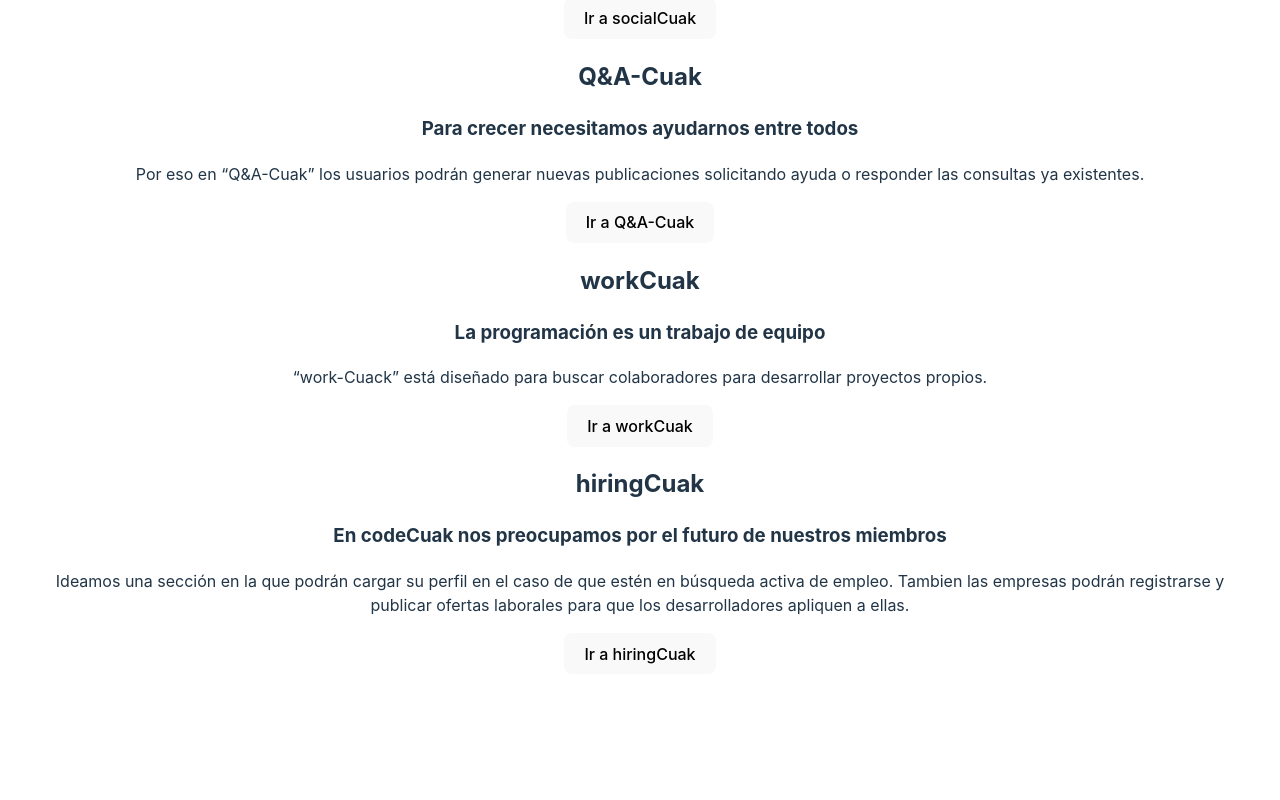
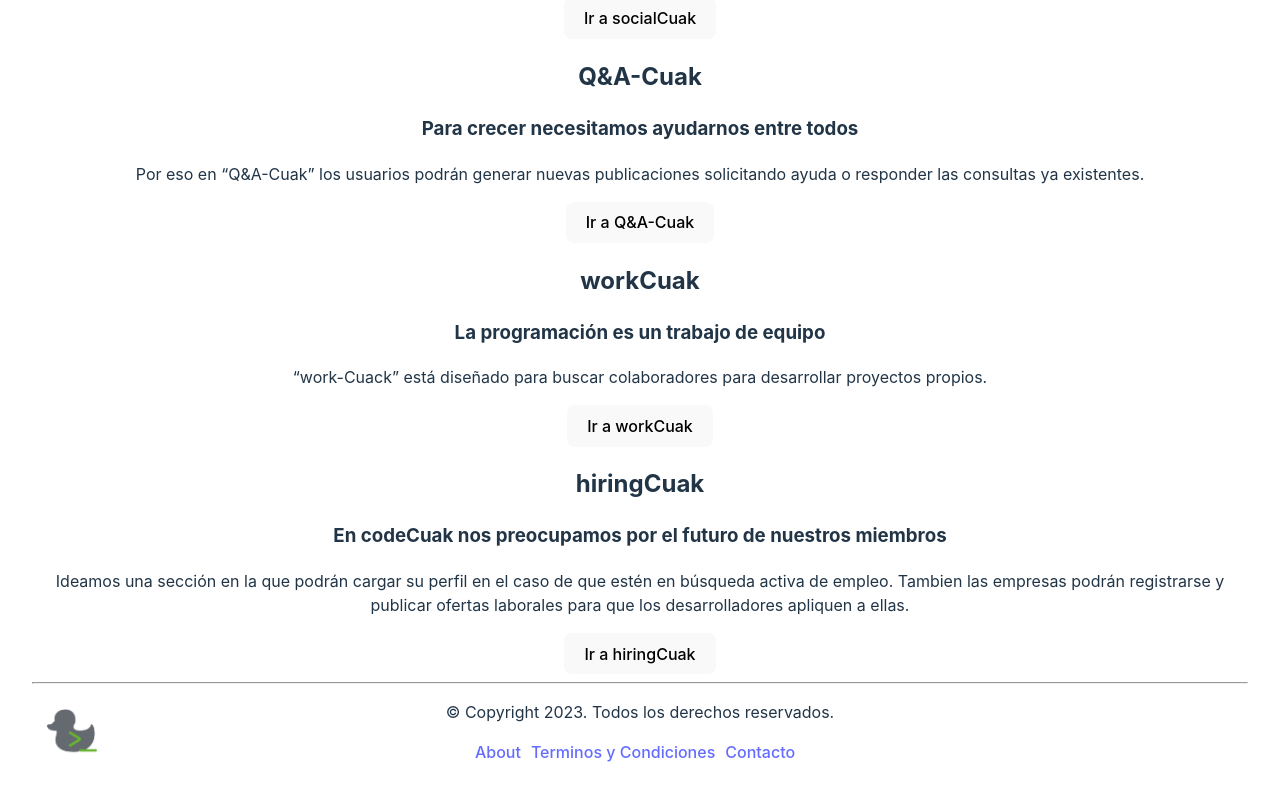
Before and after one commit to SeroTomas/FrontEnd, a React (Vite) app in the folder codecuakfront/: page / in a window 1280 px wide. Shown: the part 466-1266 px from the top of the page. Before the commit the page ends 1172 px from the top, so only its background shows below. Built offline with nearby package versions, Linux system fonts and the light colour scheme.

Commit message:
add footer and new routes(about,contacto y terminos)

```diff
--- a/codecuakfront/src/App.jsx
+++ b/codecuakfront/src/App.jsx
@@ -1,12 +1,15 @@
-import './App.css'
-import { Routes,Route } from 'react-router-dom'
-import Hiring from './components/Hiring/Hiring'
-import Landing from './components/Landing/Landing'
-import QandA from './components/QandA/QandA'
-import Social from './components/Social/Social'
-import Work from './components/Work/Work'
-import Auth from './components/Auth/Auth'
-import User from './components/User/User'
+import "./App.css";
+import { Routes, Route } from "react-router-dom";
+import Hiring from "./components/Hiring/Hiring";
+import Landing from "./components/Landing/Landing";
+import QandA from "./components/QandA/QandA";
+import Social from "./components/Social/Social";
+import Work from "./components/Work/Work";
+import Auth from "./components/Auth/Auth";
+import User from "./components/User/User";
+import About from "./components/About/About";
+import Terminos from "./components/Terminos/Terminos";
+import Contacto from "./components/Contacto/Contacto";
 function App() {
   return (
     <div className="App">
@@ -18,9 +21,12 @@ function App() {
         <Route exact path="/qanda" element={<QandA />} />
         <Route exact path="/auth" element={<Auth />} />
         <Route exact path="/user" element={<User />} />
+        <Route exact path="/about" element={<About />} />
+        <Route exact path="/terminos" element={<Terminos />} />
+        <Route exact path="/contacto" element={<Contacto />} />
       </Routes>
     </div>
-  )
+  );
 }
 
-export default App
+export default App;
--- /dev/null
+++ b/codecuakfront/src/components/About/About.jsx
@@ -0,0 +1,9 @@
+import React from 'react'
+
+const About = () => {
+  return (
+    <div>About</div>
+  )
+}
+
+export default About
--- /dev/null
+++ b/codecuakfront/src/components/Contacto/Contacto.jsx
@@ -0,0 +1,9 @@
+import React from 'react'
+
+const Contacto = () => {
+  return (
+    <div>Contacto</div>
+  )
+}
+
+export default Contacto
--- a/codecuakfront/src/components/Landing/Landing.jsx
+++ b/codecuakfront/src/components/Landing/Landing.jsx
@@ -1,6 +1,7 @@
 import React from "react";
 import styles from "./Landing.module.css";
 import { Link } from "react-router-dom";
+import logo from "./img/LOGO_SIN_FONDO.png"
 
 const Landing = () => {
   return (
@@ -88,7 +89,24 @@ const Landing = () => {
           </button>
         </Link>
       </section>
-
+      <hr></hr>
+      <footer className={styles.footer}>
+        <div>
+          <p>&copy; Copyright 2023. Todos los derechos reservados.</p>
+          <ul>
+            <li>
+              <Link to="/about">About</Link>
+            </li>
+            <li>
+            <Link to="/terminos">Terminos y Condiciones</Link>
+            </li>
+            <li>
+            <Link to="/contacto">Contacto</Link>
+            </li>
+          </ul>
+        </div>
+      </footer>
+            <img src={logo} alt="logofooter" className={styles.logoFooter}/>
     </div>
   );
 };
--- a/codecuakfront/src/components/Landing/Landing.module.css
+++ b/codecuakfront/src/components/Landing/Landing.module.css
@@ -13,3 +13,21 @@
     display: inline-block;
     margin-right: 10px;
 }
+
+.footer ul{
+    display: flex;
+    list-style: none;
+    justify-content: center;
+    margin: 0;
+    padding: 0;
+
+}
+.footer ul li{
+    display: inline-block;
+    margin-right: 10px;
+}
+.logoFooter{
+    display: flex;
+    margin-top: -4.5rem;
+    width: 5rem;
+}
--- /dev/null
+++ b/codecuakfront/src/components/Terminos/Terminos.jsx
@@ -0,0 +1,8 @@
+import React from 'react'
+
+const Terminos = () => {
+  return (
+    <div>Terminos</div>
+  )
+}
+export default Terminos
```
Also changed, not shown: codecuakfront/src/components/Landing/img/LOGO_SIN_FONDO.png (added).
